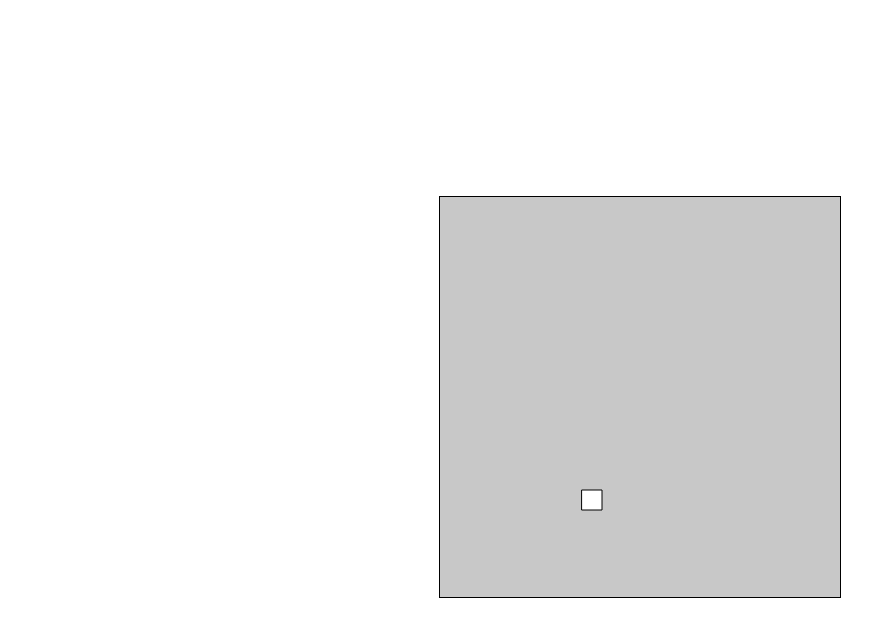
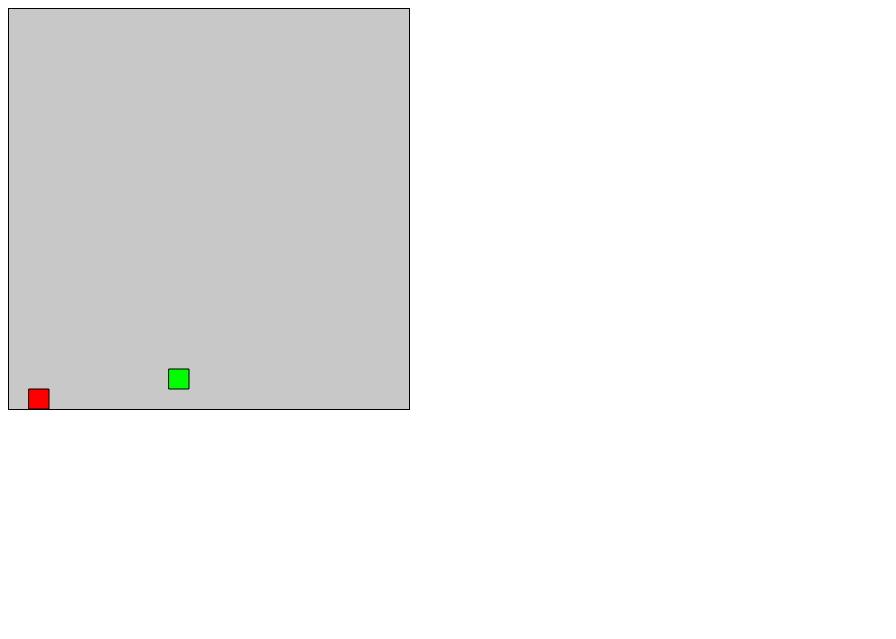
Before and after one commit to yobastono/snake_v1, a website built with Vite: page snake-app/index.html in a window 1280 px wide. Shown: the whole page, without its empty margins (0-896 px from the left). Built offline with nearby package versions, Linux system fonts and the light colour scheme.

Commit message:
first snake sketch

```diff
--- a/snake-app/index.html
+++ b/snake-app/index.html
@@ -20,7 +20,7 @@
   <body>
     <div id="app">
     </div>
-    <script type="module" src="/sketch.ts"></script>
-    <script type="module" src="/main.ts"></script>
+    <!-- <script type="module" src="/sketch.ts"></script> -->
+    <script type="module" src="./src/main.ts"></script>
   </body>
 </html>
--- a/snake-app/main.ts
+++ /dev/null
@@ -1,6 +0,0 @@
-import './style.css'
-import { sketch } from './sketch';
-sketch
-
-const canvas = document.getElementById('defaultCanvas0')
-console.log("canvas", canvas);
--- a/snake-app/sketch.ts
+++ /dev/null
@@ -1,56 +0,0 @@
-import p5 from "p5";
-
-const position = {
-  x: 0,
-  y: 0
-}
-
-const canvasDimension = {
-  width: 400,
-  height: 400
-}
-
-export const sketch = new p5((p: p5) => {
-  p.setup = () => {
-    const mainDiv = p.select('#app'); // Select the div element with id 'main'
-    const canvas = p.createCanvas(canvasDimension.width, canvasDimension.height);
-    if (mainDiv) {
-      canvas.parent(mainDiv);
-    }
-    const { width, height}  = createRandomNumber();
-    position.x = width;
-    position.y = height;
-  }
-
-  p.draw = () => {
-    p.background(200);
-    p.rect(position.x, position.y, 20, 20);
-    keyPressed(p);
-  }
-});
-
-function keyPressed(p: p5) {
-  switch(p.keyCode) {
-    case p.UP_ARROW:
-      position.y--;
-      break;
-    case p.DOWN_ARROW:
-      position.y++;
-      break;
-    case p.LEFT_ARROW:
-      position.x--;
-    break;
-    case p.RIGHT_ARROW:
-      position.x++;
-    break;
-  }
-}
-
-function createRandomNumber() {
-  const width = Math.floor(Math.random() * 399) + 1;
-  const height = Math.floor(Math.random() * 399) + 1;
-  return {
-    width,
-    height
-  }
-}
--- /dev/null
+++ b/snake-app/src/main.ts
@@ -0,0 +1,4 @@
+import { sketch } from './sketch';
+sketch
+
+const canvas = document.getElementById('defaultCanvas0')
--- /dev/null
+++ b/snake-app/src/sketch.ts
@@ -0,0 +1,168 @@
+import p5 from "p5";
+
+let app: p5.Element | null;
+let canvas: p5.Renderer;
+let p: p5;
+let food: IFood | null;
+
+const SPEED = 20;
+
+interface ISnake {
+  x: number;
+  y: number;
+  // data: Array<p5>
+}
+
+interface IFood {
+  x: number;
+  y: number;
+  // data: Array<p5>
+}
+
+
+class Snake implements ISnake {
+  constructor(public x: number, public y: number) {}
+}
+
+class Food implements IFood {
+  x: number;
+  y: number;
+  constructor() {
+  this.x = createRandomNumber();
+  this.y = createRandomNumber();
+  }
+}
+
+const snakes: Array<ISnake> = [];
+
+const canvasDimension = {
+  width: 400,
+  height: 400
+}
+
+function initCanvas () {
+  app = p.select('#app');
+  canvas = p.createCanvas(canvasDimension.width, canvasDimension.height);
+}
+
+function initConfig() {
+  console.log("initConfig")
+  initCanvas();
+  if (app) {
+    canvas.parent(app);
+    p.frameRate(10);
+    const snake = initSnake();
+    snakes.push(snake);
+  }
+}
+
+function initSnake() {
+  const x  = createRandomNumber();
+  const y  = createRandomNumber();
+  return new Snake(x, y);
+}
+
+export const sketch = new p5((pArg: p5) => {
+  p = pArg;
+  p.setup = () => {
+    // const canvas = p.initCanvas(p.windowWidth / 2, p.windowHeight / 2);
+    initConfig();
+  }
+
+  p.draw = () => {
+    p.background(200);
+    // let x = fps % 100;
+    if (!food) {
+      food = new Food();
+    }
+    renderFood();
+    shiftSnake();
+    renderSnake();
+    eat();
+    console.log("snakes", snakes);
+
+
+
+    // for (var x = 0; x < p.width; x += p.width / 20) {
+    //   for (var y = 0; y < p.height; y += p.height / 20) {
+    //     p.stroke(0);
+    //     p.strokeWeight(1);
+    //     p.line(x, 0, x, p.height);
+    //     p.line(0, y, p.width, y);
+    //   }
+    // }
+  }
+});
+
+function eat() {
+  if (snakes[0].x === food?.x && snakes[0].y === food?.y) {
+    const lastSnakeItem = snakes[snakes.length -1];
+    snakes.push(new Snake(lastSnakeItem.x, lastSnakeItem.y));
+    food = null;
+  }
+}
+
+function renderSnake() {
+  p.fill('#00FF00')
+  snakes.forEach((snake) => {
+      p.rect(snake.x, snake.y, 20, 20);
+  });
+}
+
+function renderFood() {
+  if (food) {
+    p.fill('#FF0000'); // Set fill color to red
+    p.rect(food.x, food.y, 20, 20);
+  }
+}
+
+function snakeDirection() {
+  switch(p.keyCode) {
+    case p.UP_ARROW:
+      snakes[0].y -= SPEED;
+      break;
+    case p.DOWN_ARROW:
+      snakes[0].y += SPEED;
+      break;
+    case p.LEFT_ARROW:
+      snakes[0].x -= SPEED;
+    break;
+    case p.RIGHT_ARROW:
+      snakes[0].x += SPEED;
+    break;
+  }
+
+
+  const lastSnakeItem = snakes[snakes.length -1];
+
+}
+
+let prev = {
+  x: 0,
+  y: 0
+}
+
+function shiftSnake() {
+  snakes.forEach((snake, index) => {
+    if (index > 0) {
+      //prev.x = snakes[index-1].x;
+      //prev.y = snakes[index-1].y;
+    }
+    if (index === 0) {
+      prev.x = snake.x;
+      prev.y = snake.y;
+      snakeDirection();
+    } else {
+      let tempX = snake.x;
+      let tempY = snake.y;
+      snake.x = prev.x;
+      snake.y = prev.y;
+      prev.x = tempX;
+      prev.y = tempY;
+    }
+  })
+}
+
+function createRandomNumber() {
+  return Math.floor(Math.random() * 20) * 20;
+}
--- a/snake-app/style.css
+++ /dev/null
@@ -1,96 +0,0 @@
-:root {
-  font-family: Inter, system-ui, Avenir, Helvetica, Arial, sans-serif;
-  line-height: 1.5;
-  font-weight: 400;
-
-  color-scheme: light dark;
-  color: rgba(255, 255, 255, 0.87);
-  background-color: #242424;
-
-  font-synthesis: none;
-  text-rendering: optimizeLegibility;
-  -webkit-font-smoothing: antialiased;
-  -moz-osx-font-smoothing: grayscale;
-}
-
-a {
-  font-weight: 500;
-  color: #646cff;
-  text-decoration: inherit;
-}
-a:hover {
-  color: #535bf2;
-}
-
-body {
-  margin: 0;
-  display: flex;
-  place-items: center;
-  min-width: 320px;
-  min-height: 100vh;
-}
-
-h1 {
-  font-size: 3.2em;
-  line-height: 1.1;
-}
-
-#app {
-  max-width: 1280px;
-  margin: 0 auto;
-  padding: 2rem;
-  text-align: center;
-}
-
-.logo {
-  height: 6em;
-  padding: 1.5em;
-  will-change: filter;
-  transition: filter 300ms;
-}
-.logo:hover {
-  filter: drop-shadow(0 0 2em #646cffaa);
-}
-.logo.vanilla:hover {
-  filter: drop-shadow(0 0 2em #f7df1eaa);
-}
-
-.card {
-  padding: 2em;
-}
-
-.read-the-docs {
-  color: #888;
-}
-
-button {
-  border-radius: 8px;
-  border: 1px solid transparent;
-  padding: 0.6em 1.2em;
-  font-size: 1em;
-  font-weight: 500;
-  font-family: inherit;
-  background-color: #1a1a1a;
-  cursor: pointer;
-  transition: border-color 0.25s;
-}
-button:hover {
-  border-color: #646cff;
-}
-button:focus,
-button:focus-visible {
-  outline: 4px auto -webkit-focus-ring-color;
-}
-
-@media (prefers-color-scheme: light) {
-  :root {
-    color: #213547;
-    background-color: #ffffff;
-  }
-  a:hover {
-    color: #747bff;
-  }
-  button {
-    background-color: #f9f9f9;
-  }
-}
```
